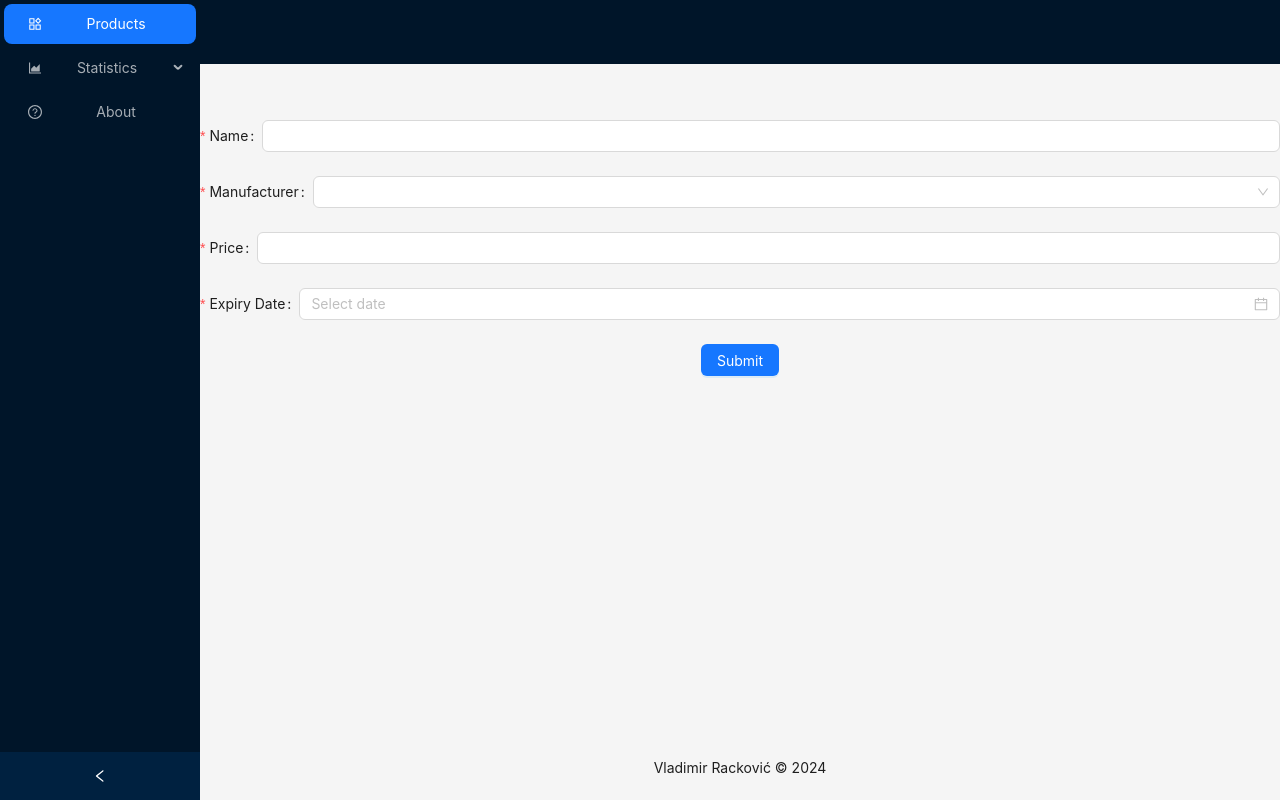
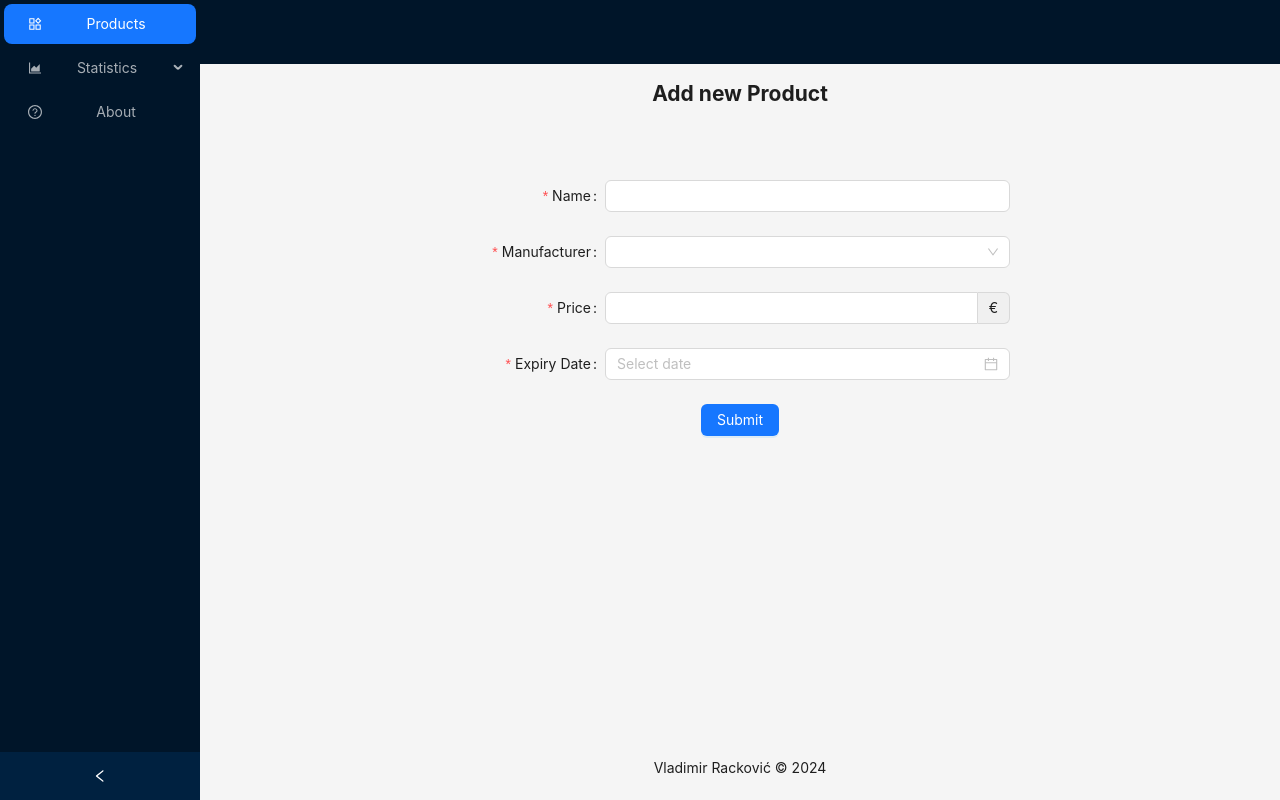
Before and after one commit to racko92/pharmacy-maintenance, a React (Create React App) app: page /products/add in a window 1280 px wide. Built offline with nearby package versions, Linux system fonts and the light colour scheme.

Commit message:
Slightly enhanced styling, UX and functionality

```diff
--- a/src/components/Charts/PieChart/PieChart.tsx
+++ b/src/components/Charts/PieChart/PieChart.tsx
@@ -29,7 +29,7 @@ const PieChart = () => {
     tooltip: {
       field: 'priceSum',
       label: 'Products pricing sum by Manufacturer',
-      valueFormatter: (d: number) => `${d}Euro`,
+      valueFormatter: (d: number) => `${d}&euro;`,
     },
   };
 
--- a/src/components/Products/ProductsForm/ProductsForm.module.scss
+++ b/src/components/Products/ProductsForm/ProductsForm.module.scss
@@ -5,3 +5,15 @@
 .select {
   text-align: left;
 }
+
+.form {
+  display: flex;
+  flex-direction: column;
+  align-items: center;
+  :global(.ant-form-item) {
+    width: 50%;
+  }
+  :global(.ant-form-item-row .ant-form-item-label) {
+    min-width: 25%;
+  }
+}
--- a/src/components/Products/ProductsForm/ProductsForm.tsx
+++ b/src/components/Products/ProductsForm/ProductsForm.tsx
@@ -17,6 +17,7 @@ const ProductsForm = () => {
   const location = useLocation();
   const navigate = useNavigate();
   const [form] = Form.useForm();
+  const idValue = Form.useWatch('id', form);
   const [manufacturerInput, setManufacturerInput] = React.useState<string>('');
   const [newManufacturer, setNewManufacturer] =
     React.useState<INewManufacturer>();
@@ -30,6 +31,19 @@ const ProductsForm = () => {
         label: manufacturer.name,
       }));
   }, [manufacturers, newManufacturer]);
+
+  const isDuplicate = React.useMemo(
+    () =>
+      manufacturers
+        .map((manufacturer) => manufacturer.name.toLowerCase())
+        .includes(manufacturerInput.toLowerCase()),
+    [manufacturerInput]
+  );
+
+  const pageTitle = React.useMemo(
+    () => `${idValue ? 'Update' : 'Add new'} Product`,
+    [idValue]
+  );
 
   const onFinish = (values: IProductForm) => {
     const { manufacturerId, price, ...otherFields } = values;
@@ -76,7 +90,10 @@ const ProductsForm = () => {
     {
       label: 'Name',
       name: 'name',
-      rules: [{ required: true, message: 'Product name is required', min: 3 }],
+      rules: [
+        { required: true, message: 'Product name is required' },
+        { min: 3, message: 'Product name must be at least 3 characters long' },
+      ],
       render: <Input className={styles.inputField} />,
     },
     {
@@ -101,6 +118,7 @@ const ProductsForm = () => {
               addManufacturer={addManufacturer}
               manufacturerInput={manufacturerInput}
               setManufacturerInput={setManufacturerInput}
+              isDuplicate={isDuplicate}
             />
           )}
         />
@@ -110,7 +128,13 @@ const ProductsForm = () => {
       label: 'Price',
       name: 'price',
       rules: [{ required: true, message: 'Price is required' }],
-      render: <InputNumber min="0" className={styles.inputField}></InputNumber>,
+      render: (
+        <InputNumber
+          min="0"
+          className={styles.inputField}
+          addonAfter="&euro;"
+        />
+      ),
     },
     {
       label: 'Expiry Date',
@@ -120,7 +144,7 @@ const ProductsForm = () => {
         <DatePicker
           className={styles.inputField}
           format="DD.MM.YYYY"
-          disabledDate={(current) => current < dayjs().endOf('day')}
+          disabledDate={(current) => current.isBefore(dayjs(), 'day')}
         />
       ),
     },
@@ -155,8 +179,11 @@ const ProductsForm = () => {
   }, [products, manufacturers]);
 
   return (
+    <>
+      <h2>{pageTitle}</h2>
       <Form
         name="basic"
+        className={styles.form}
         form={form}
         initialValues={{ remember: true }}
         onFinish={onFinish}
@@ -173,6 +200,7 @@ const ProductsForm = () => {
           </Form.Item>
         ))}
       </Form>
+    </>
   );
 };
 
--- a/src/components/shared/ManufacturerAddSection/ManufacturerAddSection.tsx
+++ b/src/components/shared/ManufacturerAddSection/ManufacturerAddSection.tsx
@@ -9,6 +9,7 @@ interface IManufacturerAddSectionProps {
   addManufacturer: () => void;
   manufacturerInput: string;
   setManufacturerInput: React.Dispatch<React.SetStateAction<string>>;
+  isDuplicate: boolean;
 }
 
 const ManufacturerAddSection = ({
@@ -16,6 +17,7 @@ const ManufacturerAddSection = ({
   addManufacturer,
   manufacturerInput,
   setManufacturerInput,
+  isDuplicate,
 }: IManufacturerAddSectionProps) => (
   <Space className={styles.space}>
     <Input
@@ -28,7 +30,7 @@ const ManufacturerAddSection = ({
     <Button
       type="text"
       icon={<PlusOutlined />}
-      disabled={!manufacturerInput?.length || !!newManufacturer}
+      disabled={!manufacturerInput?.length || !!newManufacturer || isDuplicate}
       onClick={addManufacturer}
     >
       Add item
--- a/src/components/shared/ManufacturerAlert/ManufacturerAlert.tsx
+++ b/src/components/shared/ManufacturerAlert/ManufacturerAlert.tsx
@@ -2,13 +2,25 @@ import React from 'react';
 import { Space, Alert } from 'antd';
 import styles from './ManufacturerAlert.module.scss';
 
-const ManufacturerAlert = () => (
+interface IManufacturerAlertProps {
+  isDuplicate: boolean;
+}
+
+const ManufacturerAlert = ({ isDuplicate }: IManufacturerAlertProps) => (
   <Space direction="vertical" className={styles.space}>
-    <Alert
-      message="Addition of only one manufacturer is allowed per product"
-      type="info"
-      className={styles.alert}
-    />
+    {isDuplicate ? (
+      <Alert
+        message="Manufacturer with same name is already existing"
+        type="error"
+        className={styles.alert}
+      />
+    ) : (
+      <Alert
+        message="Addition of only one manufacturer is allowed per product"
+        type="info"
+        className={styles.alert}
+      />
+    )}
   </Space>
 );
 
--- a/src/components/shared/ManufacturerDropdown/ManufacturerDropdown.tsx
+++ b/src/components/shared/ManufacturerDropdown/ManufacturerDropdown.tsx
@@ -11,6 +11,7 @@ interface IManufacturerDropdownProps {
   addManufacturer: () => void;
   manufacturerInput: string;
   setManufacturerInput: React.Dispatch<React.SetStateAction<string>>;
+  isDuplicate: boolean;
 }
 
 const ManufacturerDropdown = ({
@@ -19,19 +20,24 @@ const ManufacturerDropdown = ({
   addManufacturer,
   manufacturerInput,
   setManufacturerInput,
+  isDuplicate,
 }: IManufacturerDropdownProps) => (
   <>
     {menu}
     <Divider className={styles.divider} />
     {newManufacturer ? (
-      <ManufacturerAlert />
+      <ManufacturerAlert isDuplicate={false} />
     ) : (
+      <>
+        {isDuplicate && <ManufacturerAlert isDuplicate={isDuplicate} />}
         <ManufacturerAddSection
           newManufacturer={newManufacturer}
           addManufacturer={addManufacturer}
           manufacturerInput={manufacturerInput}
           setManufacturerInput={setManufacturerInput}
+          isDuplicate={isDuplicate}
         />
+      </>
     )}
   </>
 );
```
Lines whose indentation alone changed are shown as unchanged.
